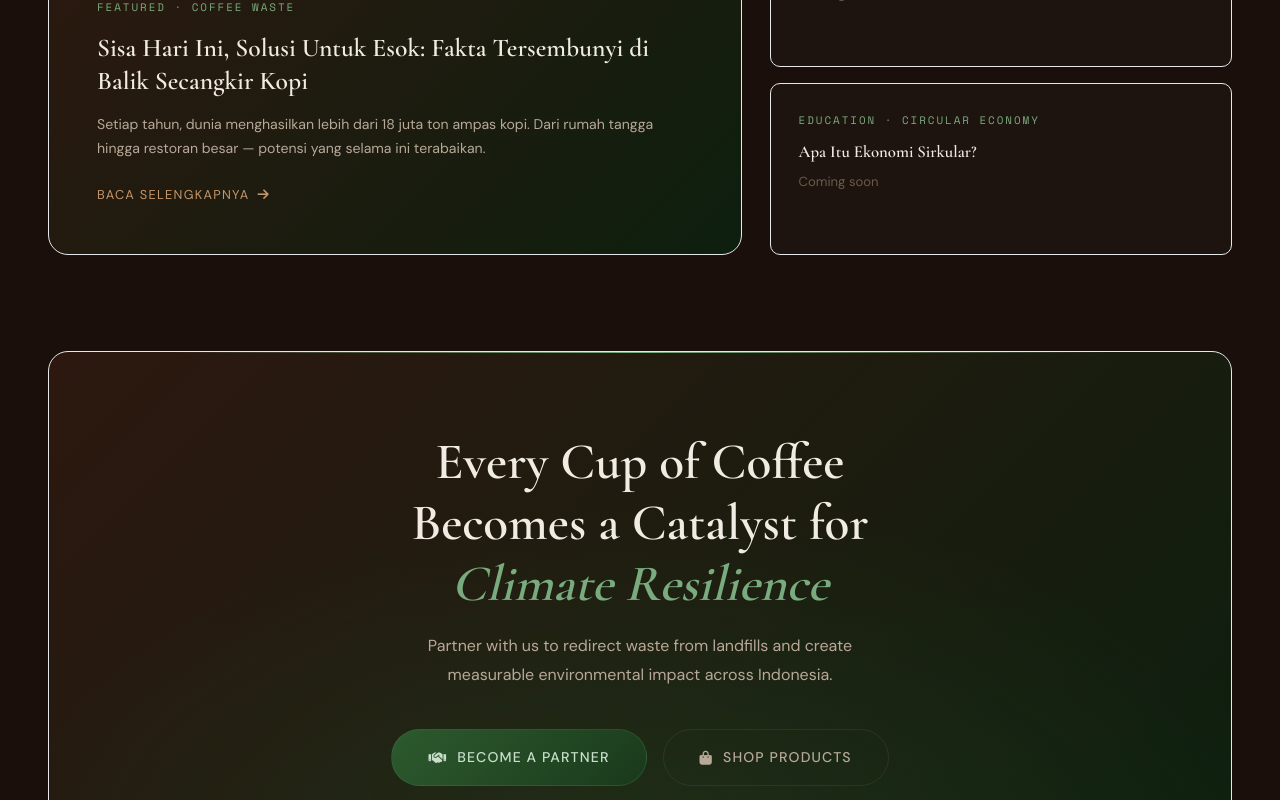
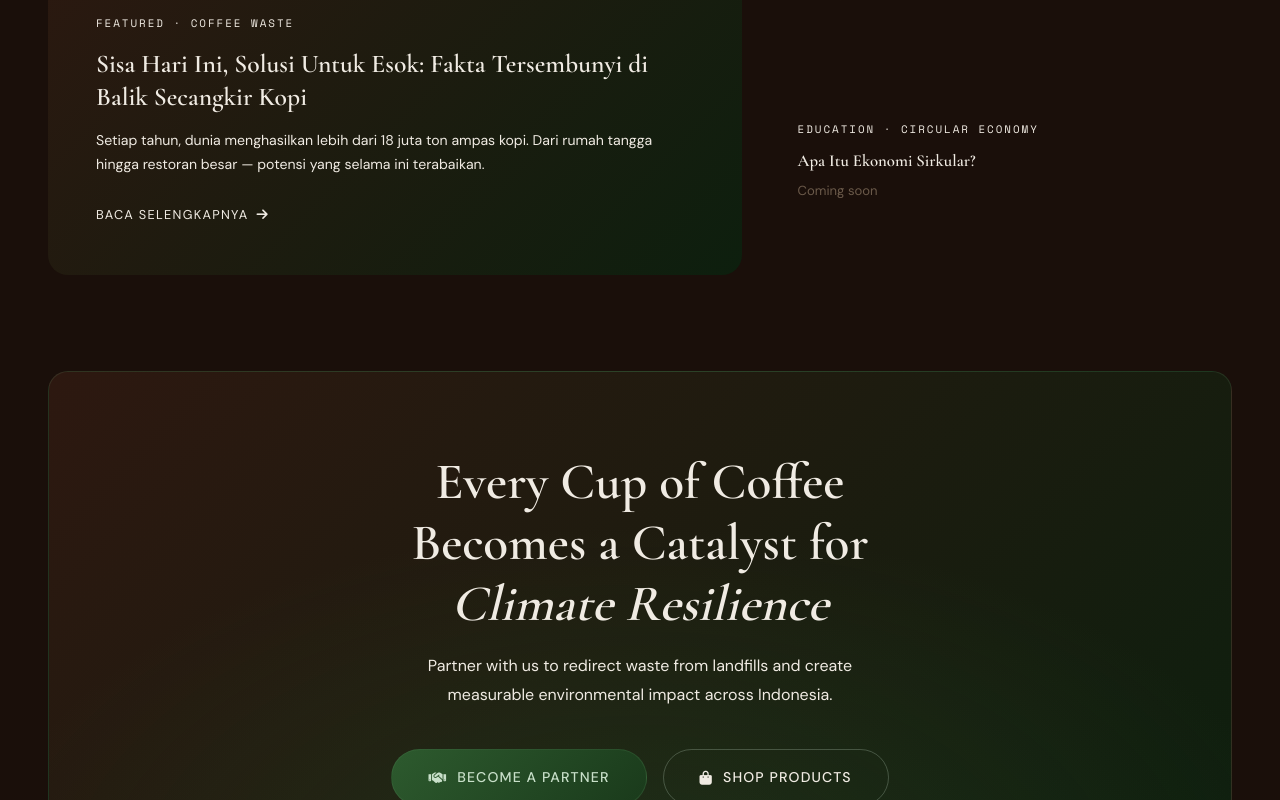
Before and after one commit to rebru-id/Website, a Next.js app: page / in a window 1280 px wide. Shown: the part 3280-4080 px from the top of the page. Built offline with nearby package versions, Linux system fonts and the light colour scheme.

Commit message:
theme contras fix

```diff
--- a/src/components/sections/BlogTeaserSection.tsx
+++ b/src/components/sections/BlogTeaserSection.tsx
@@ -1,37 +1,39 @@
 import Link from "next/link";
 
 interface BlogPost {
-  href:     string;
-  tag:      string;
-  title:    string;
+  href: string;
+  tag: string;
+  title: string;
   excerpt?: string;
   featured: boolean;
 }
 
 const POSTS: BlogPost[] = [
   {
-    href:     "/blog",
-    tag:      "Featured · Coffee Waste",
-    title:    "Sisa Hari Ini, Solusi Untuk Esok: Fakta Tersembunyi di Balik Secangkir Kopi",
-    excerpt:  "Setiap tahun, dunia menghasilkan lebih dari 18 juta ton ampas kopi. Dari rumah tangga hingga restoran besar — potensi yang selama ini terabaikan.",
+    href: "/blog",
+    tag: "Featured · Coffee Waste",
+    title:
+      "Sisa Hari Ini, Solusi Untuk Esok: Fakta Tersembunyi di Balik Secangkir Kopi",
+    excerpt:
+      "Setiap tahun, dunia menghasilkan lebih dari 18 juta ton ampas kopi. Dari rumah tangga hingga restoran besar — potensi yang selama ini terabaikan.",
     featured: true,
   },
   {
-    href:     "#",
-    tag:      "Tips · Sustainability",
-    title:    "5 Tips Mengelola Limbah Kopi di Rumah",
+    href: "#",
+    tag: "Tips · Sustainability",
+    title: "5 Tips Mengelola Limbah Kopi di Rumah",
     featured: false,
   },
   {
-    href:     "#",
-    tag:      "Education · Circular Economy",
-    title:    "Apa Itu Ekonomi Sirkular?",
+    href: "#",
+    tag: "Education · Circular Economy",
+    title: "Apa Itu Ekonomi Sirkular?",
     featured: false,
   },
 ];
 
 export default function BlogTeaserSection() {
-  const featured    = POSTS.find((p) => p.featured)!;
+  const featured = POSTS.find((p) => p.featured)!;
   const secondaries = POSTS.filter((p) => !p.featured);
 
   return (
@@ -40,37 +42,52 @@ export default function BlogTeaserSection() {
       <h2 className="section-title mb-12">From Our Blog</h2>
 
       <div className="grid grid-cols-1 lg:grid-cols-[1.5fr_1fr] gap-7">
-
-        {/* Featured card */}
+        {/* Featured card — pakai CSS variable */}
         <Link
           href={featured.href}
-          className="group rounded-lg overflow-hidden border border-coffee-latte/10 p-12 flex flex-col justify-end min-h-[360px] relative transition-transform duration-300 hover:-translate-y-1"
+          className="group rounded-lg overflow-hidden p-12 flex flex-col justify-end min-h-[380px] relative transition-transform duration-300 hover:-translate-y-1"
           style={{
-            background: "linear-gradient(135deg, #2d1810 0%, #0d1f0e 100%)",
+            background: "var(--blog-card-bg)",
+            border: "1px solid var(--blog-card-border)",
           }}
         >
-          {/* Decorative quote mark */}
+          {/* Decorative quote */}
           <span
-            className="absolute top-6 left-9 font-display text-[6rem] text-coffee-latte/15 leading-none pointer-events-none select-none"
+            className="absolute top-6 left-9 font-display text-[6rem] leading-none pointer-events-none select-none"
+            style={{ color: "var(--blog-card-quote)" }}
             aria-hidden
           >
             &ldquo;
           </span>
 
-          <span className="font-mono text-[0.68rem] tracking-[0.18em] uppercase text-forest-sage mb-3.5">
+          <div className="relative z-10">
+            <span
+              className="font-mono text-[0.68rem] tracking-[0.18em] uppercase block mb-3.5"
+              style={{ color: "var(--blog-card-tag)" }}
+            >
               {featured.tag}
             </span>
-          <h3 className="font-display text-[1.6rem] font-semibold text-coffee-foam leading-[1.3] mb-4">
+            <h3
+              className="font-display text-[1.6rem] font-semibold leading-[1.3] mb-4"
+              style={{ color: "var(--blog-card-title)" }}
+            >
               {featured.title}
             </h3>
             {featured.excerpt && (
-            <p className="text-[0.88rem] text-ink-dim leading-[1.7] mb-6">
+              <p
+                className="text-[0.88rem] leading-[1.7] mb-6"
+                style={{ color: "var(--blog-card-text)" }}
+              >
                 {featured.excerpt}
               </p>
             )}
-          <span className="inline-flex items-center gap-2 text-[0.8rem] tracking-[0.1em] uppercase text-coffee-latte group-hover:gap-3.5 transition-all duration-300">
+            <span
+              className="inline-flex items-center gap-2 text-[0.8rem] tracking-[0.1em] uppercase group-hover:gap-3.5 transition-all duration-300"
+              style={{ color: "var(--blog-card-cta)" }}
+            >
               Baca Selengkapnya <i className="fas fa-arrow-right" />
             </span>
+          </div>
         </Link>
 
         {/* Secondary cards */}
@@ -79,19 +96,33 @@ export default function BlogTeaserSection() {
             <Link
               key={post.title}
               href={post.href}
-              className="flex-1 p-7 rounded-md border border-white/6 bg-white/[0.02] hover:bg-white/[0.04] hover:border-coffee-latte/12 transition-all duration-300"
+              className="flex-1 p-7 rounded-md transition-all duration-300"
+              style={{
+                background: "var(--blog-small-bg)",
+                border: "1px solid var(--blog-small-border)",
+              }}
             >
-              <span className="font-mono text-[0.68rem] tracking-[0.18em] uppercase text-forest-sage block mb-3">
+              <span
+                className="font-mono text-[0.68rem] tracking-[0.18em] uppercase block mb-3"
+                style={{ color: "var(--blog-card-tag)" }}
+              >
                 {post.tag}
               </span>
-              <h3 className="font-display text-[1.05rem] font-semibold text-coffee-foam leading-[1.3] mb-2">
+              <h3
+                className="font-display text-[1.05rem] font-semibold leading-[1.3] mb-2"
+                style={{ color: "var(--blog-card-title)" }}
+              >
                 {post.title}
               </h3>
-              <p className="text-[0.82rem] text-ink-ghost">Coming soon</p>
+              <p
+                className="text-[0.82rem]"
+                style={{ color: "var(--text-muted)" }}
+              >
+                Coming soon
+              </p>
             </Link>
           ))}
         </div>
-
       </div>
     </section>
   );
--- a/src/components/sections/CtaBannerSection.tsx
+++ b/src/components/sections/CtaBannerSection.tsx
@@ -4,30 +4,38 @@ export default function CtaBannerSection() {
   return (
     <section
       id="cta-banner"
-      className="mx-12 mb-16 rounded-lg px-16 py-20 text-center relative overflow-hidden border border-forest-sage/10"
+      className="mx-12 mb-16 rounded-lg px-16 py-20 text-center relative overflow-hidden"
       style={{
-        background: `
-          radial-gradient(ellipse 80% 100% at 50% 100%, rgba(45,90,46,0.3) 0%, transparent 70%),
-          linear-gradient(135deg, #2d1810 0%, #0d1f0e 100%)
-        `,
+        background: "var(--cta-gradient)",
+        border: "1px solid rgba(122, 171, 126, 0.15)",
       }}
     >
       {/* Top accent */}
       <div
         className="absolute top-0 left-[10%] right-[10%] h-px"
-        style={{ background: "linear-gradient(90deg, transparent, #7aab7e, transparent)" }}
+        style={{ background: "var(--cta-top-line)" }}
       />
 
       <h2
-        className="font-display font-semibold text-coffee-foam leading-[1.2] mb-4"
-        style={{ fontSize: "clamp(2rem, 4vw, 3.5rem)" }}
+        className="font-display font-semibold leading-[1.2] mb-4"
+        style={{
+          fontSize: "clamp(2rem, 4vw, 3.5rem)",
+          color: "var(--cta-text)" /* selalu terang — bg selalu dark */,
+        }}
       >
-        Every Cup of Coffee<br />
-        Becomes a Catalyst for<br />
-        <em className="italic text-forest-sage">Climate Resilience</em>
+        Every Cup of Coffee
+        <br />
+        Becomes a Catalyst for
+        <br />
+        <em className="italic" style={{ color: "var(--cta-text-em)" }}>
+          Climate Resilience
+        </em>
       </h2>
 
-      <p className="text-[1rem] text-ink-dim max-w-[480px] mx-auto leading-[1.8] mb-10">
+      <p
+        className="text-[1rem] max-w-[480px] mx-auto leading-[1.8] mb-10"
+        style={{ color: "var(--cta-text-sub)" }}
+      >
         Partner with us to redirect waste from landfills and create measurable
         environmental impact across Indonesia.
       </p>
@@ -36,7 +44,15 @@ export default function CtaBannerSection() {
         <Link href="/contact" className="btn-green">
           <i className="fas fa-handshake" /> Become a Partner
         </Link>
-        <Link href="/products" className="btn-ghost">
+        {/* Ghost button override — light text di atas dark bg */}
+        <Link
+          href="/products"
+          className="inline-flex items-center gap-2.5 px-9 py-4 text-[0.88rem] font-medium tracking-[0.08em] uppercase rounded-pill transition-all duration-300 cursor-pointer"
+          style={{
+            color: "var(--cta-text-sub)",
+            border: "1px solid rgba(200,223,201,0.25)",
+          }}
+        >
           <i className="fas fa-shopping-bag" /> Shop Products
         </Link>
       </div>
```
Also changed, not shown: tsconfig.json (+5 -12 lines). Lines whose indentation alone changed are shown as unchanged.
